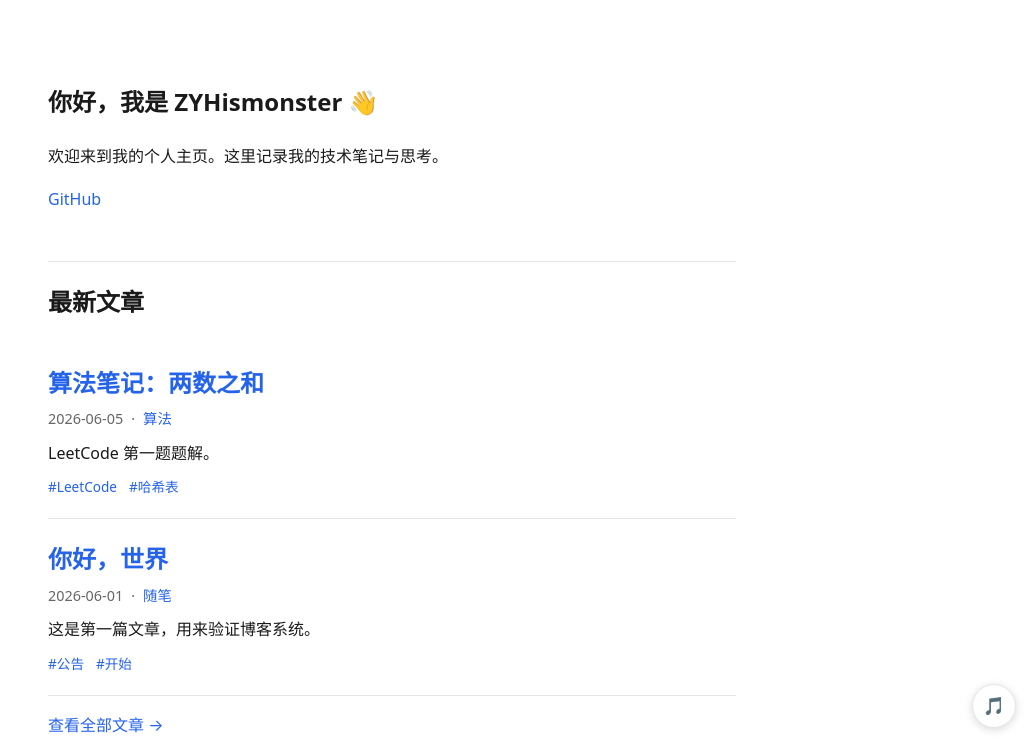
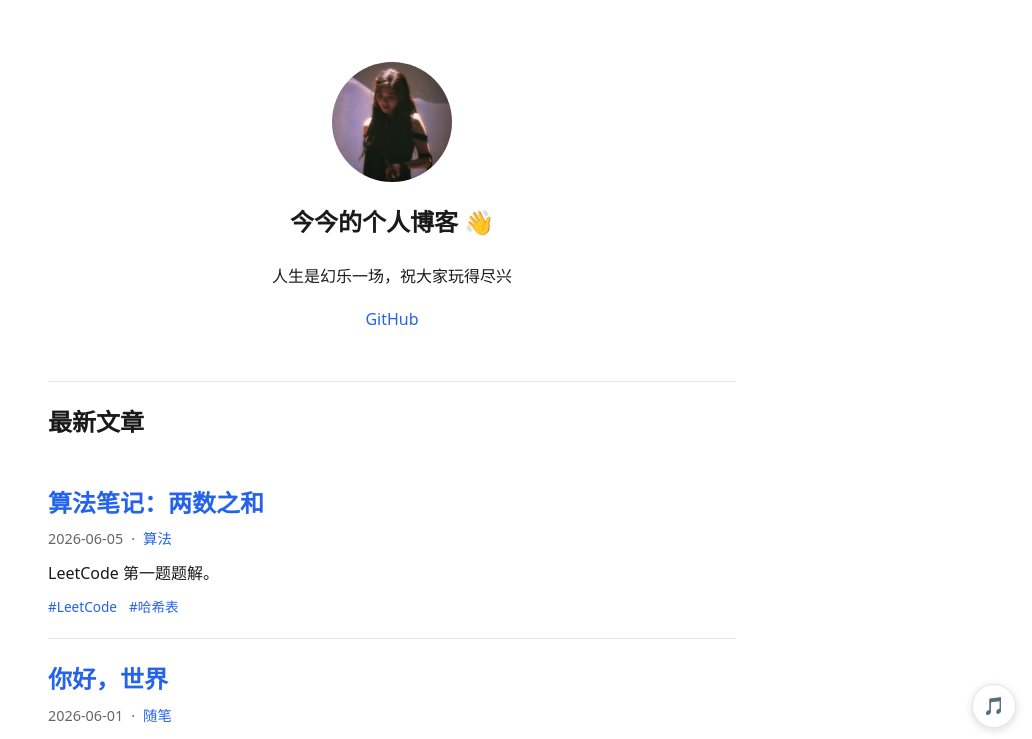
Before and after one commit to zyhcpp/personal-site, an Astro site: page / in a window 1280 px wide. Shown: the part 56-795 px from the top of the page, without its empty margins (248-1280 px from the left). Built offline with nearby package versions, Linux system fonts and the light colour scheme; Astro itself is replaced by a stand-in of ours.

Commit message:
feat: 首页头像 + 照片墙照片

```diff
--- a/src/pages/index.astro
+++ b/src/pages/index.astro
@@ -1,14 +1,24 @@
 ---
+import { Image } from "astro:assets";
+import avatar from "../assets/avatar.jpg";
 import BaseLayout from "../layouts/BaseLayout.astro";
 import PostCard from "../components/PostCard.astro";
 import { getSortedPosts } from "../utils/posts";
-import { AUTHOR, SOCIAL_LINKS } from "../consts";
+import { SOCIAL_LINKS } from "../consts";
 const latest = (await getSortedPosts()).slice(0, 5);
 ---
 <BaseLayout>
   <section class="intro">
-    <h1>你好，我是 {AUTHOR} 👋</h1>
-    <p>欢迎来到我的个人主页。这里记录我的技术笔记与思考。</p>
+    <Image
+      src={avatar}
+      alt="头像"
+      width={120}
+      height={120}
+      fit="cover"
+      class="avatar"
+    />
+    <h1>今今的个人博客 👋</h1>
+    <p>人生是幻乐一场，祝大家玩得尽兴</p>
     <p class="links">
       {SOCIAL_LINKS.map((s) => <a href={s.href} target="_blank" rel="noopener">{s.label}</a>)}
     </p>
@@ -20,6 +30,11 @@ const latest = (await getSortedPosts()).slice(0, 5);
   </section>
 </BaseLayout>
 <style>
-  .intro { padding: 2rem 0; border-bottom: 1px solid var(--border); }
-  .intro .links { display: flex; gap: 1rem; }
+  .intro { padding: 2rem 0; border-bottom: 1px solid var(--border); text-align: center; }
+  .intro .links { display: flex; gap: 1rem; justify-content: center; }
+  .avatar {
+    width: 120px; height: 120px; border-radius: 50%;
+    object-fit: cover; object-position: center;
+    display: block; margin: 0 auto 1rem;
+  }
 </style>
--- a/src/pages/photos.astro
+++ b/src/pages/photos.astro
@@ -7,6 +7,6 @@ const photos = getPhotos();
 ---
 
 <BaseLayout title="照片">
-  <h1>照片</h1>
+  <h1>给张老板留一面照片墙</h1>
   <PhotoGrid photos={photos} />
 </BaseLayout>
```
Also changed, not shown: src/assets/avatar.jpg (added), src/assets/photos/2.jpg (added), src/assets/photos/3.jpg (added), src/assets/photos/4.jpg (added), src/assets/photos/5.jpg (added), src/assets/photos/7.jpg (added), src/assets/photos/8.jpg (added), src/assets/photos/张悬.jpg (added), src/assets/photos/深深的话要浅浅地说.jpg (added), 1 other file.
